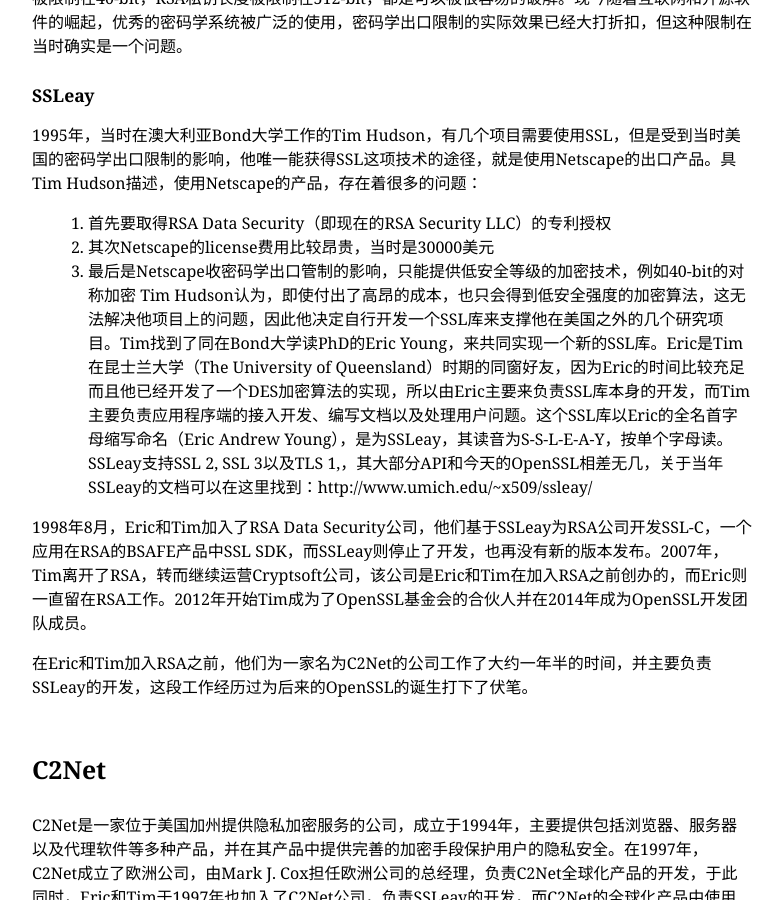
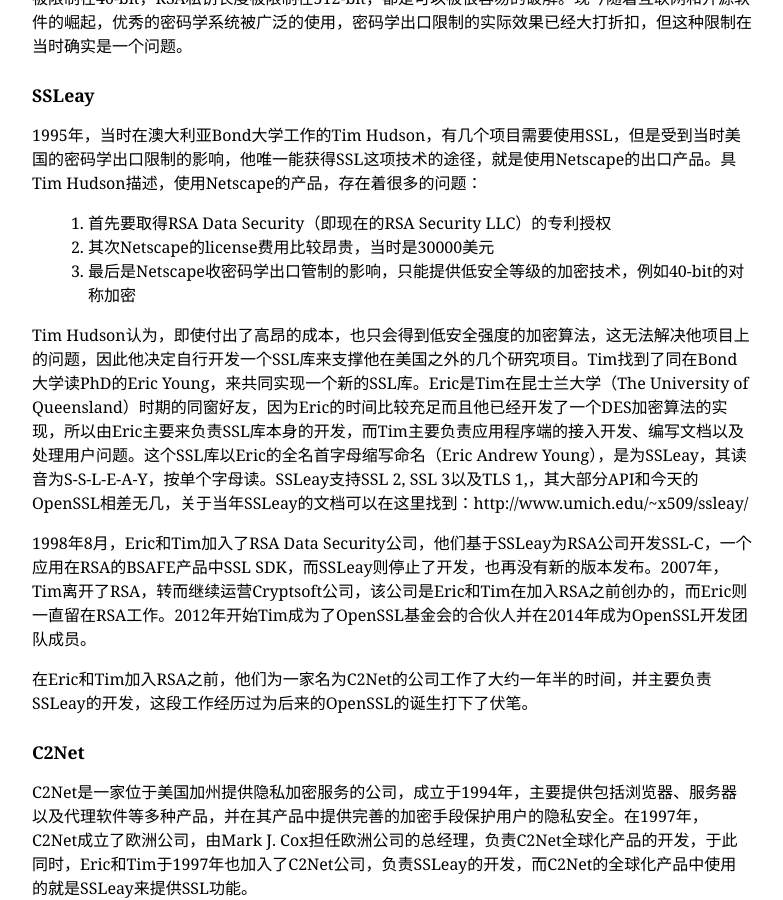
Before and after one commit to InfoHunter/infohunter.github.io, a Jekyll site: the page built from _posts/2016-10-14-openssl-chapter-01.markdown, in a window 1280 px wide and 900 px high, scrolled down 947 px. Shown: the whole window, without its empty margins (248-1031 px from the left). Built offline with Jekyll 4.4.1, drawn with Linux system fonts in a browser that asks for light colours.

Commit message:
fix format
Signed-off-by: Paul Yang <paulyang.inf@gmail.com>

```diff
--- a/_posts/2016-10-14-openssl-chapter-01.markdown
+++ b/_posts/2016-10-14-openssl-chapter-01.markdown
@@ -17,16 +17,18 @@ Netscape在自家的全线产品中实现了对SSL协议的支持，包括Netsca
 ## SSLeay
 
 1995年，当时在澳大利亚Bond大学工作的Tim Hudson，有几个项目需要使用SSL，但是受到当时美国的密码学出口限制的影响，他唯一能获得SSL这项技术的途径，就是使用Netscape的出口产品。具Tim Hudson描述，使用Netscape的产品，存在着很多的问题：
+
 1. 首先要取得RSA Data Security（即现在的RSA Security LLC）的专利授权
 2. 其次Netscape的license费用比较昂贵，当时是30000美元
 3. 最后是Netscape收密码学出口管制的影响，只能提供低安全等级的加密技术，例如40-bit的对称加密
+
 Tim Hudson认为，即使付出了高昂的成本，也只会得到低安全强度的加密算法，这无法解决他项目上的问题，因此他决定自行开发一个SSL库来支撑他在美国之外的几个研究项目。Tim找到了同在Bond大学读PhD的Eric Young，来共同实现一个新的SSL库。Eric是Tim在昆士兰大学（The University of Queensland）时期的同窗好友，因为Eric的时间比较充足而且他已经开发了一个DES加密算法的实现，所以由Eric主要来负责SSL库本身的开发，而Tim主要负责应用程序端的接入开发、编写文档以及处理用户问题。这个SSL库以Eric的全名首字母缩写命名（Eric Andrew Young），是为SSLeay，其读音为S-S-L-E-A-Y，按单个字母读。SSLeay支持SSL 2, SSL 3以及TLS 1,，其大部分API和今天的OpenSSL相差无几，关于当年SSLeay的文档可以在这里找到：http://www.umich.edu/~x509/ssleay/
 
 1998年8月，Eric和Tim加入了RSA Data Security公司，他们基于SSLeay为RSA公司开发SSL-C，一个应用在RSA的BSAFE产品中SSL SDK，而SSLeay则停止了开发，也再没有新的版本发布。2007年，Tim离开了RSA，转而继续运营Cryptsoft公司，该公司是Eric和Tim在加入RSA之前创办的，而Eric则一直留在RSA工作。2012年开始Tim成为了OpenSSL基金会的合伙人并在2014年成为OpenSSL开发团队成员。
 
 在Eric和Tim加入RSA之前，他们为一家名为C2Net的公司工作了大约一年半的时间，并主要负责SSLeay的开发，这段工作经历过为后来的OpenSSL的诞生打下了伏笔。
 
-# C2Net
+## C2Net
 
 C2Net是一家位于美国加州提供隐私加密服务的公司，成立于1994年，主要提供包括浏览器、服务器以及代理软件等多种产品，并在其产品中提供完善的加密手段保护用户的隐私安全。在1997年，C2Net成立了欧洲公司，由Mark J. Cox担任欧洲公司的总经理，负责C2Net全球化产品的开发，于此同时，Eric和Tim于1997年也加入了C2Net公司，负责SSLeay的开发，而C2Net的全球化产品中使用的就是SSLeay来提供SSL功能。
 
```
